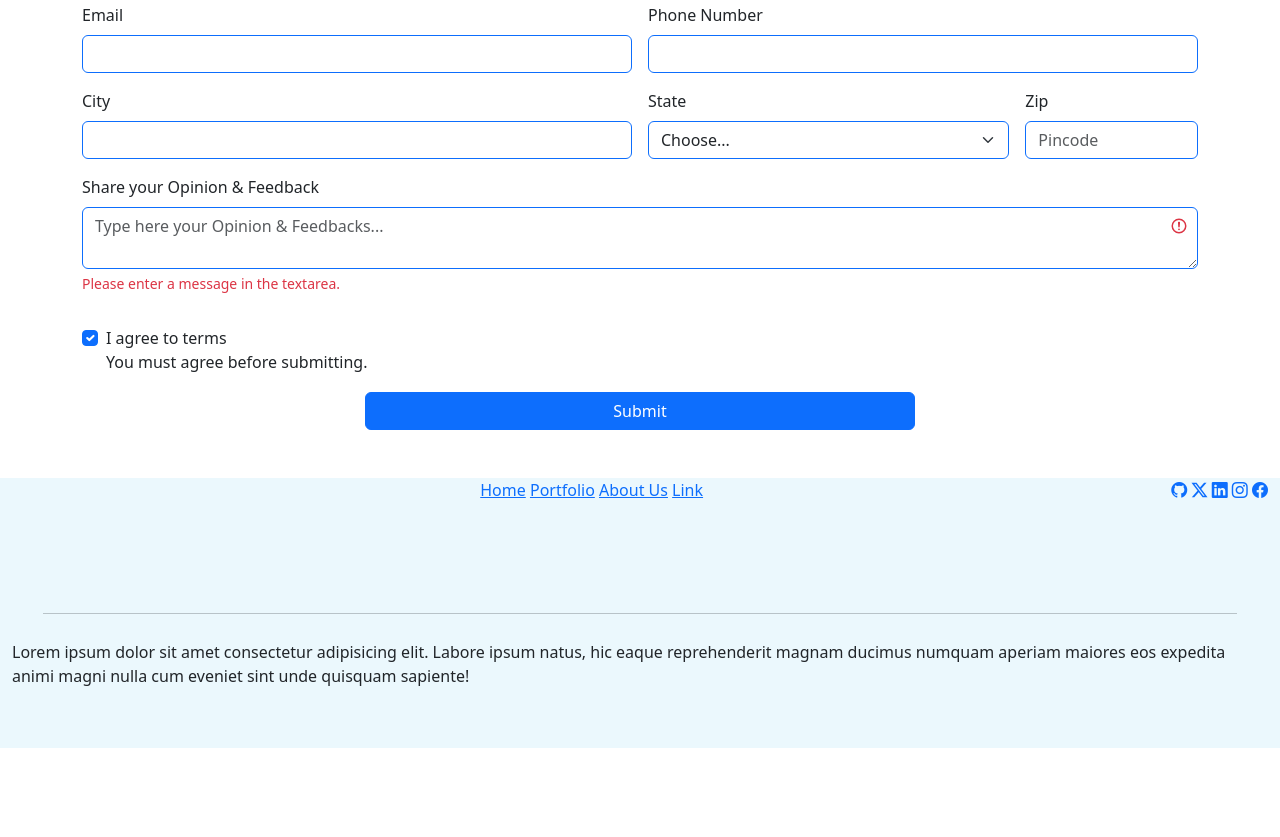
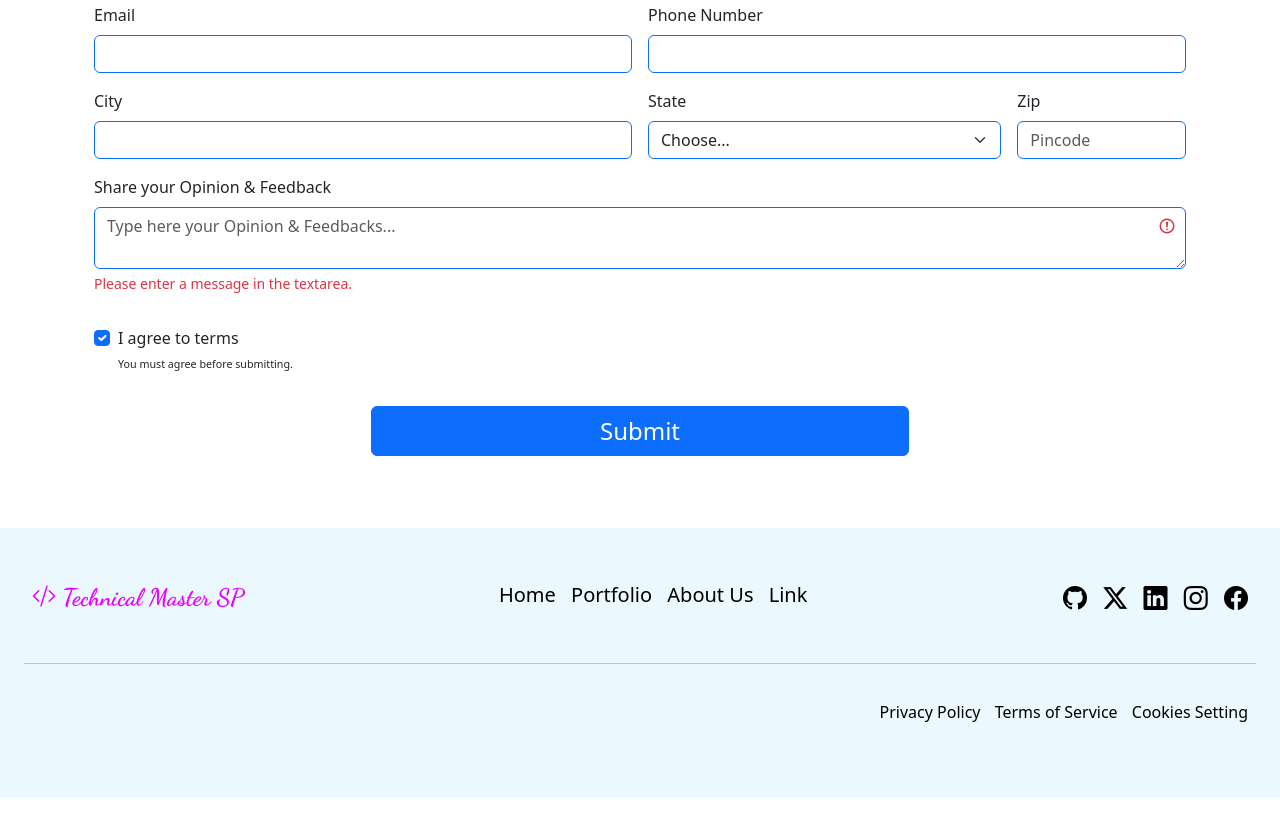
Before and after one commit to technicalmastersp/Resume, a plain HTML site: page index.html in a window 1280 px wide. Shown: the part 1253-2090 px from the top of the page. Before the commit the page ends 2001 px from the top, so only its background shows below. Drawn offline with nearby package versions, Linux system fonts and the light colour scheme; a web font is replaced by a local one.

Commit message:
Footer section complete.

```diff
--- a/Style/style.css
+++ b/Style/style.css
@@ -1,6 +1,6 @@
 @import url('https://fonts.googleapis.com/css2?family=Caveat:wght@400..700&display=swap');
 @import url('https://fonts.googleapis.com/css2?family=Caveat:wght@400..700&family=Dancing+Script:wght@400..700&family=Edu+VIC+WA+NT+Beginner:wght@400..700&display=swap');  /* For Normal : font-family: "Dancing Script", "Caveat", "Edu VIC WA NT Beginner", cursive; */
-@import url('https://fonts.googleapis.com/css2?family=Caveat:wght@400..700&family=Dancing+Script:wght@400..700&family=Great+Vibes&family=Grey+Qo&family=Qwitcher+Grypen:wght@400;700&family=Zeyada&display=swap');  /* For Styling : font-family: "Zeyada", "Great Vibes", "Caveat", "Grey Qo", "Dancing Script", "Qwitcher Grypen", "Qwitcher Grypen" */
+@import url('https://fonts.googleapis.com/css2?family=Caveat:wght@400..700&family=Dancing+Script:wght@400..700&family=Great+Vibes&family=Grey+Qo&family=Qwitcher+Grypen:wght@400;700&family=Zeyada&display=swap');  /* For Styling : font-family: "Dancing Script", "Caveat", "Zeyada", "Great Vibes", "Grey Qo", "Qwitcher Grypen"; */
 
 
 main{
@@ -10,6 +10,10 @@ main{
 
 /*   **************************************************************  Header Styling  **************************************************************   */
 
+
+header{
+    background-color: #ffffff !important;
+}
 .sp-intro-bg{
     background-color: #f5fcff;
     height: 550px;
@@ -38,17 +42,42 @@ main{
 
 /*   **************************************************************  Footer Styling  **************************************************************   */
 
-footer{
+/* footer{
     background-color: #ebf8fd !important;
     height: 270px;
-}
-section{
-    height: 100%;
+}*/
+
+footer section{
+    /* height: 100%; */
+    background-color: #ebf8fd !important;
+    height: 270px;
+    user-select: none;
 }
 footer section div{
-    height: 40%;
+    height: 49%;
 }
 footer section hr{
-    width: 95%;
+    width: 100%;
     margin: 0 auto;
 }
+section .sp-footer-brand{
+    /* font-family: "Dancing Script", "Caveat", "Edu VIC WA NT Beginner", cursive; */
+    font-family: "Dancing Script", "Caveat", "Zeyada", "Great Vibes", "Grey Qo", "Qwitcher Grypen";
+    font-optical-sizing: auto;
+    font-weight: 900;
+    font-style: normal;
+    color: #e900ff;
+}
+
+.sp-footer-nav a{
+    /* padding-left: 15px; */
+    margin-left: 10px;
+    text-decoration: none;
+    color: #000000;
+}
+.socialLink a{
+    /* padding-left: 10px; */
+    margin-left: 10px;
+    text-decoration: none;
+    color: #000000;
+}
--- a/index.html
+++ b/index.html
@@ -10,9 +10,10 @@
   </head>
   <body>
     <header>
+      <section class="header">
         <!-- clearfix -->
         <!-- <nav class="navbar bg-primary sp-hNav-bg clearfix"> -->
-        <nav class="navbar bg-light clearfix sp-hNav-bg">
+        <nav class="navbar bg-light clearfix px-4 sp-hNav-bg">
             <div class="container-fluid">
               <a class="navbar-brand fs-1 sp-navbar-brand"><i class="bi bi-code-slash"></i> Technical Master SP</a>
               <!-- <a class="navbar-brand fs-1 sp-navbar-brand">Shashank S. Pandey</a> -->
@@ -38,9 +39,10 @@
               </form>
             </div>
         </nav>
+      </section>
     </header>
     <main>
-        <section class="intro sp-intro-bg">
+        <section class="intro sp-intro-bg px-4">
             <div class="container text-center">
                 <div class="row">
                   <div class="col">
@@ -52,7 +54,7 @@
                 </div>
               </div>
         </section>
-        <section class="accordion container-fluid py-4">
+        <section class="accordion container-fluid py-4 px-4">
             <h2>* Projects</h2>
             <div class="accordion" id="accordionExample">
                 <div class="accordion-item">
@@ -93,7 +95,7 @@
                 </div>
               </div>
         </section>
-        <section class="contact container pb-5">
+        <section class="contact container pb-5 px-4">
             <div class="col-12 text-center fs-4 fw-semibold py-3"> Get in Touch</div>
             <div class="col-12 text-center fs-1 fw-bold  pb-5"> Contact Me</div>
             <form class="row g-3">
@@ -121,10 +123,10 @@
                 <div class="col-md-4">
                   <label for="inputState" class="form-label">State</label>
                   <select id="inputState" class="form-select border-primary" required>
-                    <option selected disabled>Choose...</option>
-                    <option  disabled></option>
-                	<option value="AP" disabled>----- States -----</option>
-                    <option  disabled></option>
+                    <option selected disabled>Choose...</option>                  <!-- disabled option -->
+                    <option  disabled></option>                                   <!-- disabled option -->
+                	<option value="AP" disabled>-------- States --------</option>   <!-- disabled option -->
+                    <option  disabled></option>                                   <!-- disabled option -->
                 	<option value="AP" >Andhra Pradesh</option>
                 	<option value="AR">Arunachal Pradesh</option>
                 	<option value="AS">Assam</option>
@@ -140,8 +142,8 @@
                 	<option value="KL">Kerala</option>
                 	<option value="MP">Madhya Pradesh</option>
                 	<option value="MH">Maharashtra</option>
-                    <option value="MN">Manipur</option>
-                    <option value="ML">Meghalaya</option>
+                  <option value="MN">Manipur</option>
+                  <option value="ML">Meghalaya</option>
                 	<option value="MZ">Mizoram</option>
                 	<option value="NL">Nagaland</option>
                 	<option value="OR">Odisha</option>
@@ -154,9 +156,9 @@
                 	<option value="UT">Uttarakhand</option>
                 	<option value="UP">Uttar Pradesh</option>
                 	<option value="WB">West Bengal</option>
-                	<option value="" disabled></option>
-                	<option value="" disabled>----- Union Territory -----</option>
-                	<option value="" disabled></option>
+                	<option disabled></option>                                      <!-- disabled option -->
+                	<option disabled>-------- Union Territory --------</option>     <!-- disabled option -->
+                	<option disabled></option>                                      <!-- disabled option -->
                 	<option value="AN">Andaman and Nicobar Islands</option>
                 	<option value="CH">Chandigarh</option>
                 	<option value="DN">Dadra and Nagar Haveli</option>
@@ -184,29 +186,29 @@
                       I agree to terms
                     </label>
                     <div id="invalidCheck3Feedback" class="">
-                      You must agree before submitting.
+                      <p class=""><small><small><small>You must agree before submitting.</small></small></small></p>
                     </div>
                   </div>
                 </div>
-                <div class="d-grid gap-2 col-6 mx-auto">
-                    <button class="btn btn-primary" type="submit">Submit</button>
+                <div class="d-grid gap-2 col-6 mx-auto pb-4">
+                    <button class="btn btn-primary fs-4" type="submit">Submit</button>
                 </div>
               </form>
         </section>
     </main>
     <footer>
-        <section class="container-fluid footer d-flex flex-column justify-content-between">
-            <!-- <div class="col-md-12 d-flex flex-row justify-content-between" style="background-color: brown;"> -->
-            <div class="col-md-12 d-flex flex-row justify-content-between">
+        <section class="container-fluid footer d-flex flex-column justify-content-between px-4 mb-5">
+            <!-- <div class="col-md-12 d-flex flex-row justify-content-between px-2 align-items-center" style="background-color: brown;"> -->
+            <div class="col-md-12 d-flex flex-row justify-content-between px-2 align-items-center pt-4">
                 <!-- <p>Lorem ipsum dolor sit amet consectetur adipisicing elit. Labore ipsum natus, hic eaque reprehenderit magnam ducimus numquam aperiam maiores eos expedita animi magni nulla cum eveniet sint unde quisquam sapiente!</p> -->
-                <div class="div1"></div>
-                <div class="div2">
+                <div class="sp-footer-brand fs-4"><i class="bi bi-code-slash"></i> Technical Master SP</div>
+                <div class="sp-footer-nav fs-5 text-dark">
                     <a href="#">Home</a>
                     <a href="#">Portfolio</a>
                     <a href="#">About Us</a>
                     <a href="#">Link</a>
                 </div>
-                <div class="socialLink">
+                <div class="socialLink fs-4">
                     <a href="#"><i class="bi bi-github"></i></a>
                     <a href="#"><i class="bi bi-twitter-x"></i></a>
                     <a href="#"><i class="bi bi-linkedin"></i></a>
@@ -214,10 +216,17 @@
                     <a href="#"><i class="bi bi-facebook"></i></a>
                 </div>
             </div>
+
             <hr/>
-            <!-- <div class="col-md-12" style="background-color: blue;"> -->
-            <div class="col-md-12">
-                <p>Lorem ipsum dolor sit amet consectetur adipisicing elit. Labore ipsum natus, hic eaque reprehenderit magnam ducimus numquam aperiam maiores eos expedita animi magni nulla cum eveniet sint unde quisquam sapiente!</p>
+
+            <!-- <div class="col-md-12 d-flex flex-row justify-content-between px-2 align-items-center" style="background-color: blue;"> -->
+            <div class="col-md-12 d-flex flex-row-reverse justify-content-between px-2 align-items-center">
+                <!-- <div class="sp-footer-brand fs-4"><i class="bi bi-code-slash"></i> Technical Master SP</div> -->
+                <div class="sp-footer-nav fs-6 text-dark">
+                    <a href="#">Privacy Policy</a>
+                    <a href="#">Terms of Service</a>
+                    <a href="#">Cookies Setting</a>
+                </div>
             </div>
         </section>
     </footer>
```
